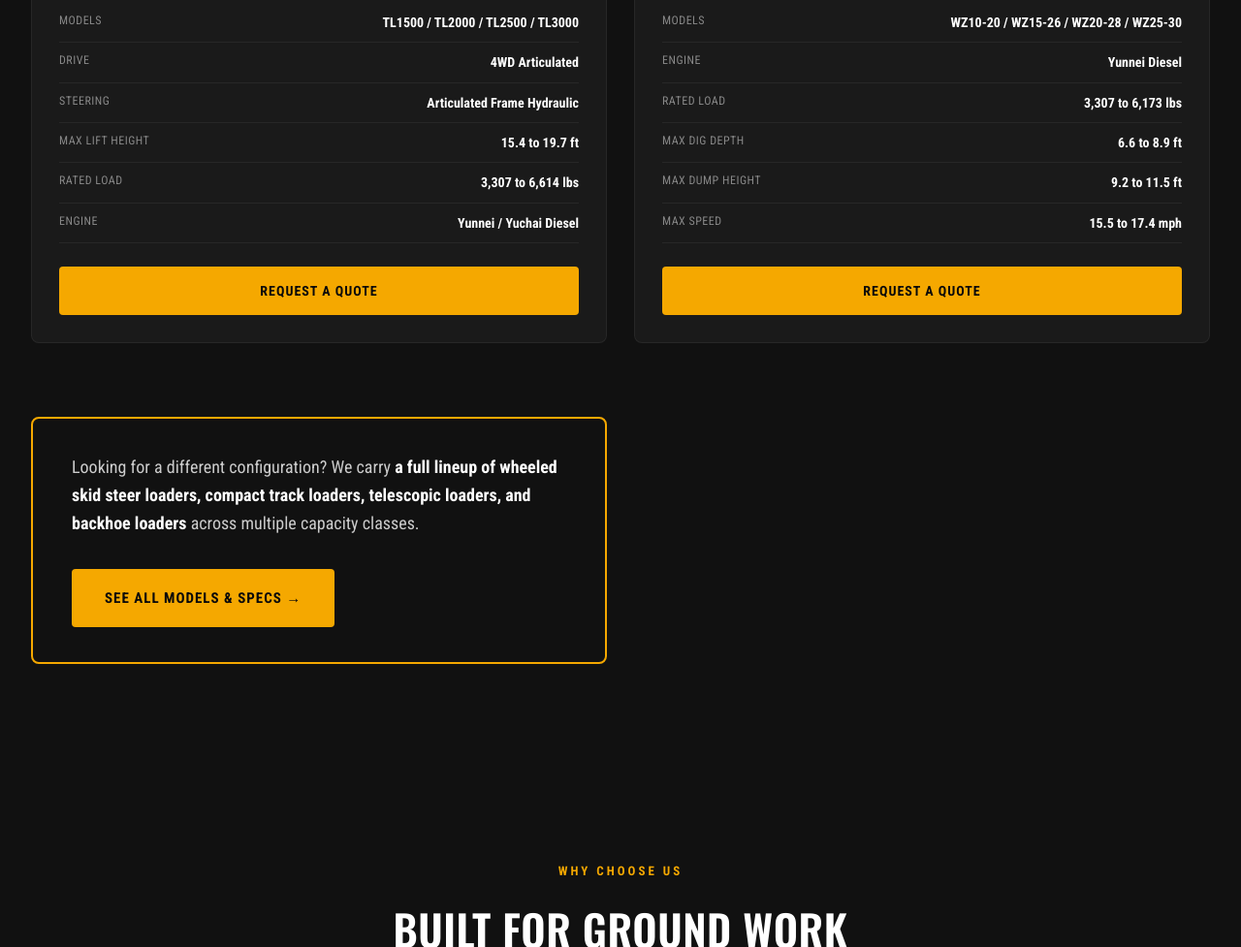
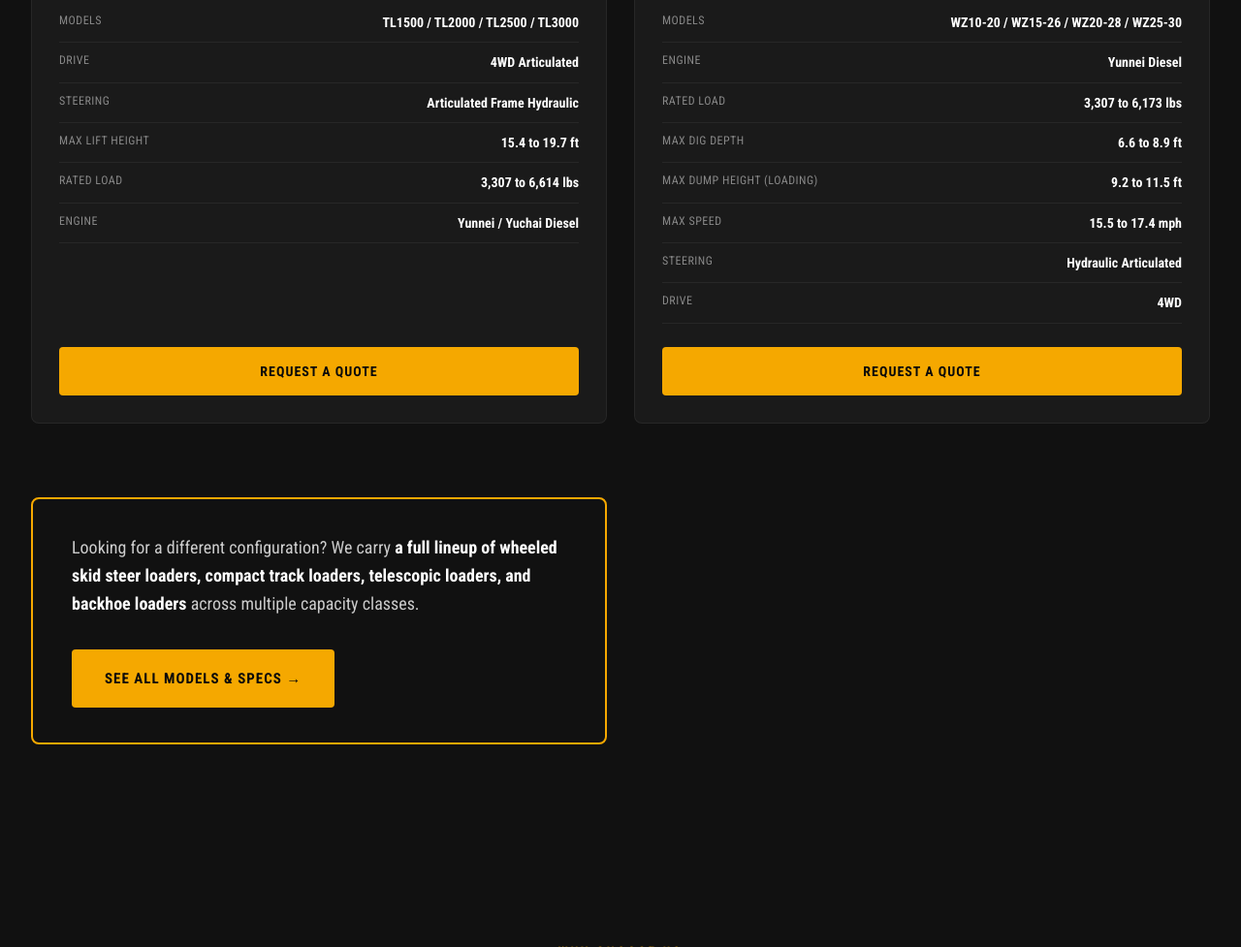
Before and after one commit to mrobinsonqcs/simbaequipment, a plain HTML site: page equipment/loaders-bulldozers.html in a window 1280 px wide. Shown: the part 1940-2917 px from the top of the page at 97% size. Drawn offline with nearby package versions, Linux system fonts and the light colour scheme.

Commit message:
update backhoe loader card with full specs

```diff
--- a/equipment/loaders-bulldozers.html
+++ b/equipment/loaders-bulldozers.html
@@ -870,8 +870,10 @@
             <div class="model-spec-row"><span>Engine</span><span>Yunnei Diesel</span></div>
             <div class="model-spec-row"><span>Rated Load</span><span>3,307 to 6,173 lbs</span></div>
             <div class="model-spec-row"><span>Max Dig Depth</span><span>6.6 to 8.9 ft</span></div>
-            <div class="model-spec-row"><span>Max Dump Height</span><span>9.2 to 11.5 ft</span></div>
+            <div class="model-spec-row"><span>Max Dump Height (loading)</span><span>9.2 to 11.5 ft</span></div>
             <div class="model-spec-row"><span>Max Speed</span><span>15.5 to 17.4 mph</span></div>
+            <div class="model-spec-row"><span>Steering</span><span>Hydraulic Articulated</span></div>
+            <div class="model-spec-row"><span>Drive</span><span>4WD</span></div>
           </div>
           <a href="#contact" class="model-cta">Request a Quote</a>
         </div>
```
